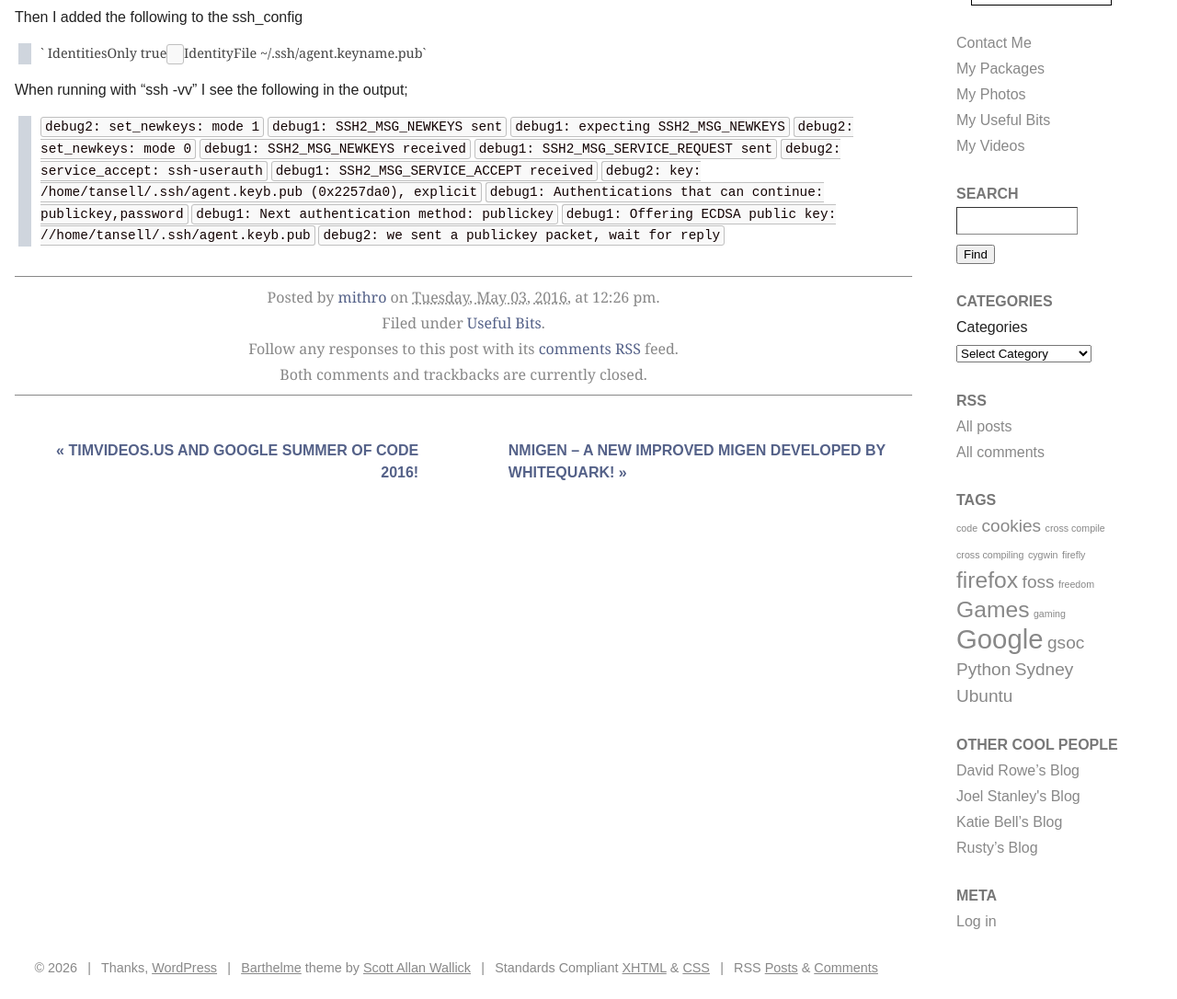
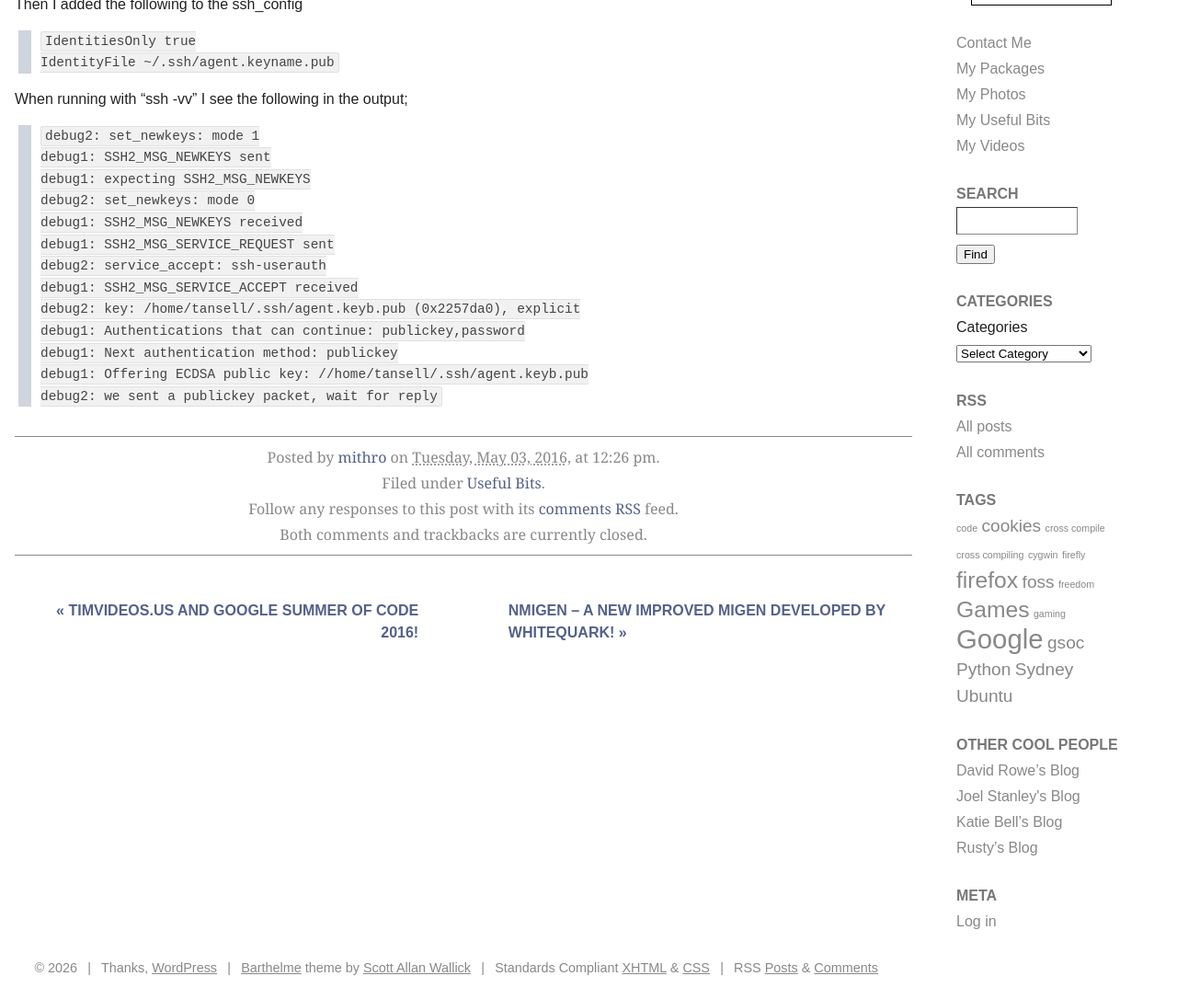
Before and after one commit to mithro/blog.mithis.net, a Jekyll site: the page built from _posts/2016-05-03-using-identitiesonly-without-key-files.md, in a window 1280 px wide, cut to the strip 718-1804 px from the top of the page. Shown: the whole strip at 92% size. Built offline with Jekyll 4.4.1, drawn with Linux system fonts in a browser that asks for light colours.

Commit message:
Restore <code>+<br> debug-output markup + zero code-block padding (match live)
Two per-post/systematic fidelity fixes found by computed-style diffing below-the-fold posts:
- IdentitiesOnly post: the ssh-debug output and config were migrated as separate one-line backtick spans (> `line`), which Kramdown collapses into wrapped inline code (4 lines). Live uses one inline <code> with <br>s (13 lines). Switched to a Markdown blockquote + single inline <code>...<br>... (renders 13 lines like live; lint stays clean since no block-level HTML).
- Code-block <pre> had 0.5em padding; live's <pre> has padding 0 (the <code> is identical 189px). Removed it -> every code block matches live's height (was +15px each).

Above-the-fold remains pixel-matched. Below-fold residual is now varied per-post content rendering between Jekyll/Kramdown/Rouge and WordPress.

Co-Authored-By: Claude Opus 4.7 (1M context) <noreply@anthropic.com>

```diff
--- a/_posts/2016-05-03-using-identitiesonly-without-key-files.md
+++ b/_posts/2016-05-03-using-identitiesonly-without-key-files.md
@@ -31,21 +31,21 @@ I ended up using the following script to dump the public keys to files;
 
 Then I added the following to the ssh_config
 
-> `  IdentitiesOnly true`
-> `  IdentityFile ~/.ssh/agent.keyname.pub`
+> <code>  IdentitiesOnly true<br>
+>   IdentityFile ~/.ssh/agent.keyname.pub</code>
 
 When running with "ssh -vv" I see the following in the output;
 
-> `debug2: set_newkeys: mode 1`
-> `debug1: SSH2_MSG_NEWKEYS sent`
-> `debug1: expecting SSH2_MSG_NEWKEYS`
-> `debug2: set_newkeys: mode 0`
-> `debug1: SSH2_MSG_NEWKEYS received`
-> `debug1: SSH2_MSG_SERVICE_REQUEST sent`
-> `debug2: service_accept: ssh-userauth`
-> `debug1: SSH2_MSG_SERVICE_ACCEPT received`
-> `debug2: key: /home/tansell/.ssh/agent.keyb.pub (0x2257da0), explicit`
-> `debug1: Authentications that can continue: publickey,password`
-> `debug1: Next authentication method: publickey`
-> `debug1: Offering ECDSA public key: //home/tansell/.ssh/agent.keyb.pub`
-> `debug2: we sent a publickey packet, wait for reply`
+> <code>debug2: set_newkeys: mode 1<br>
+> debug1: SSH2_MSG_NEWKEYS sent<br>
+> debug1: expecting SSH2_MSG_NEWKEYS<br>
+> debug2: set_newkeys: mode 0<br>
+> debug1: SSH2_MSG_NEWKEYS received<br>
+> debug1: SSH2_MSG_SERVICE_REQUEST sent<br>
+> debug2: service_accept: ssh-userauth<br>
+> debug1: SSH2_MSG_SERVICE_ACCEPT received<br>
+> debug2: key: /home/tansell/.ssh/agent.keyb.pub (0x2257da0), explicit<br>
+> debug1: Authentications that can continue: publickey,password<br>
+> debug1: Next authentication method: publickey<br>
+> debug1: Offering ECDSA public key: //home/tansell/.ssh/agent.keyb.pub<br>
+> debug2: we sent a publickey packet, wait for reply</code>
--- a/assets/css/main.css
+++ b/assets/css/main.css
@@ -532,7 +532,7 @@ div.entry-content pre {
 .highlight pre,
 .highlighter-rouge pre.highlight {
     margin: 0;
-    padding: 0.5em;
+    padding: 0;
 }
 
 .highlight code {
```
